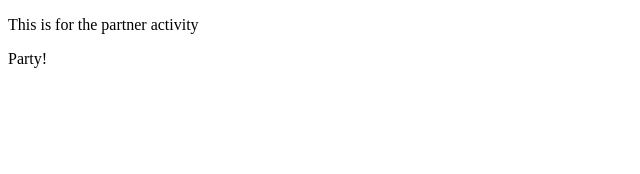
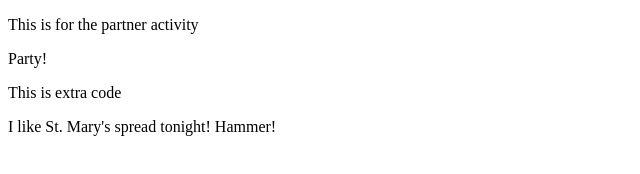
Before and after one commit to Alexho8/Alex, a plain HTML site: page index.html in a window 1280 px wide. Shown: the whole page, without its empty margins (0-640 px from the left). Drawn offline with Linux system fonts and the light colour scheme.

Commit message:
Added text to the body

```diff
--- a/index.html
+++ b/index.html
@@ -8,5 +8,7 @@
 <body>
     <p>This is for the partner activity</p>
     <p>Party!</p>
+    <p>This is extra code</p>
+    <p>I like St. Mary's spread tonight! Hammer!</p>
 </body>
 </html>
```
